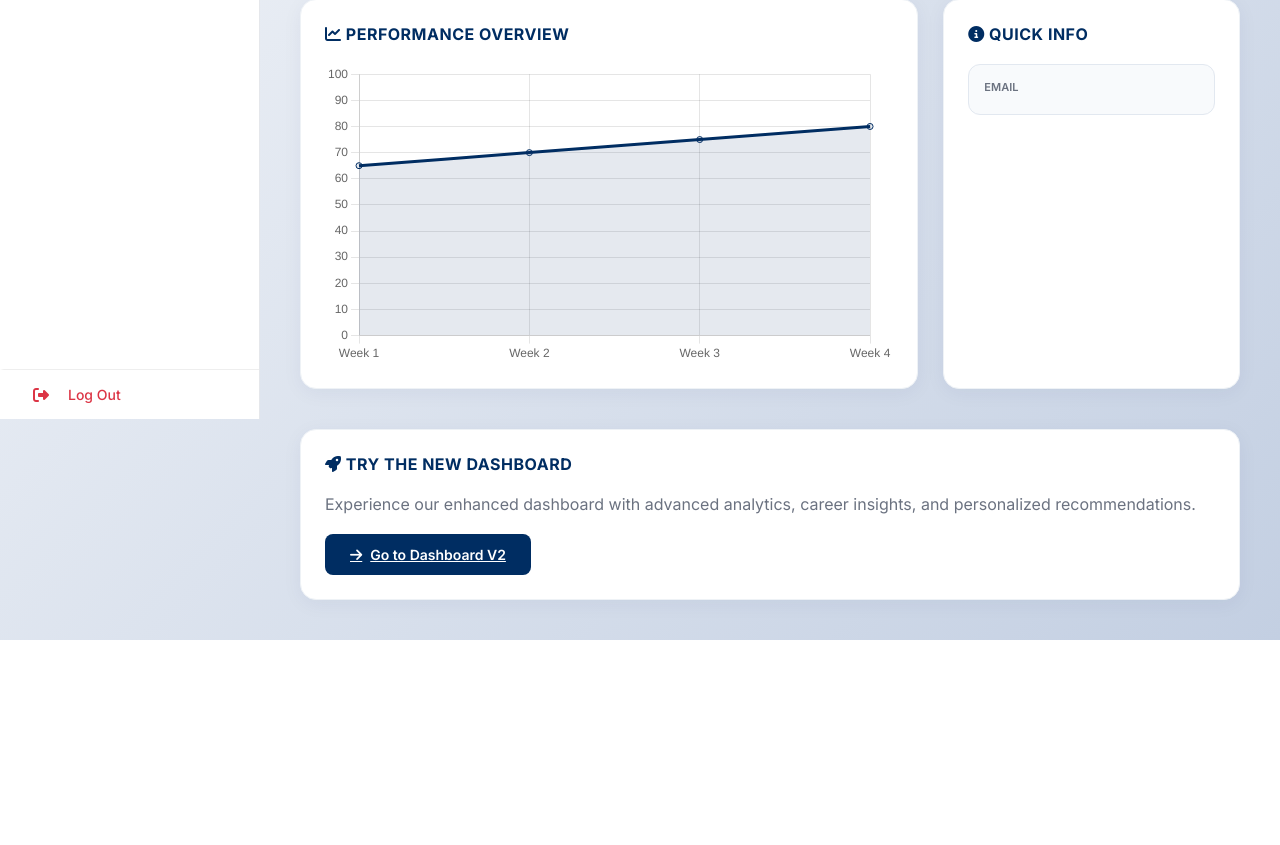
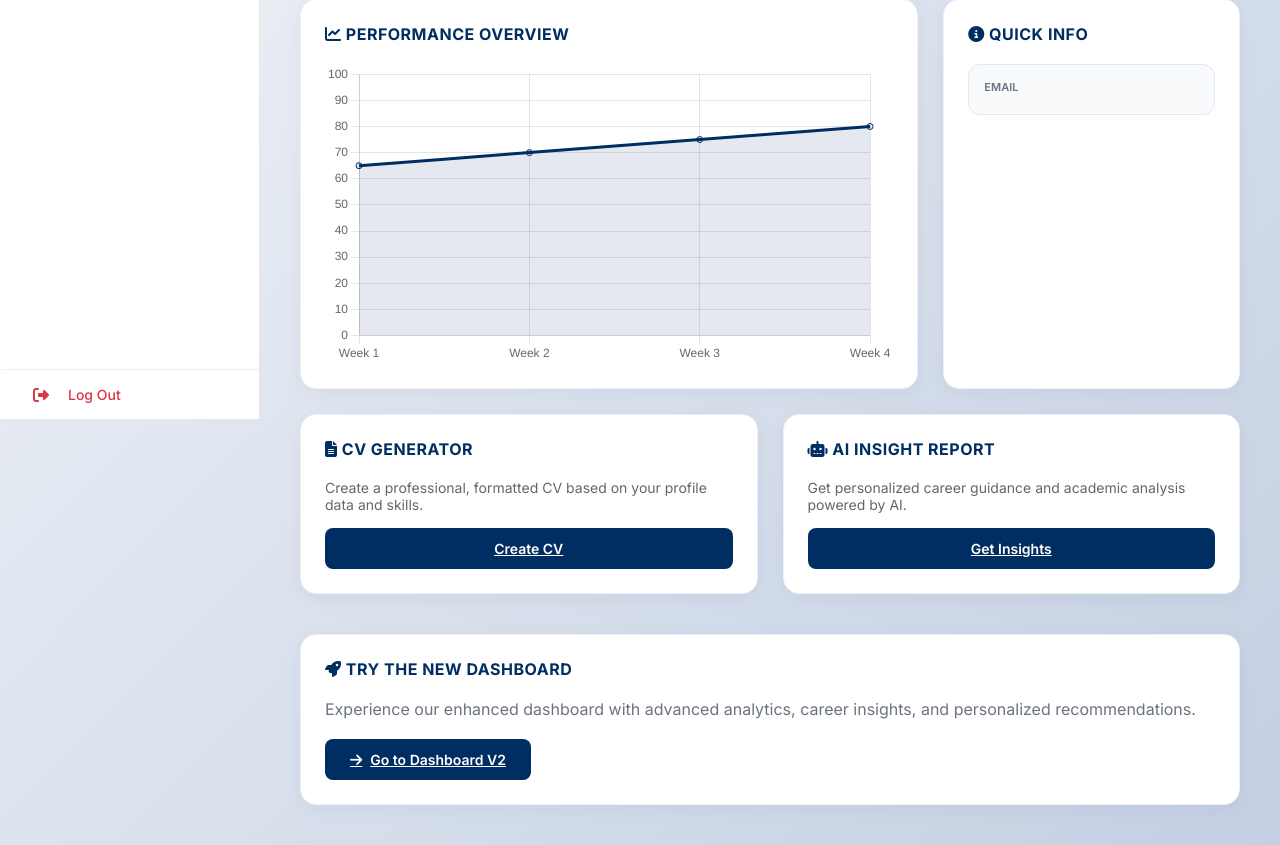
Before and after one commit to Walid1231/student-insight-system, a Flask app: template student-insight-system/templates/student_dashboard.html in a window 1280 px wide. Shown: the part 381-1226 px from the top of the page. Before the commit the page ends 1021 px from the top, so only its background shows below. Run offline with Flask 3, Linux system fonts and the light colour scheme; the template is opened without the code that fills it: values that come from a table or form of the project are taken from there, others are empty.

Commit message:
Add CV Generator and Insight Report links to dashboard

```diff
--- a/student-insight-system/templates/student_dashboard.html
+++ b/student-insight-system/templates/student_dashboard.html
@@ -94,6 +94,32 @@
                         {% endif %}
                     </div>
                 </div>
+                <!-- Tools Section -->
+                <div class="stat-card span-6">
+                    <div class="card-header">
+                        <div class="card-title"><i class="fas fa-file-alt"></i> CV Generator</div>
+                    </div>
+                    <p style="color: #666; margin-bottom: 15px; font-size: 14px;">
+                        Create a professional, formatted CV based on your profile data and skills.
+                    </p>
+                    <a href="{{ url_for('dashboard.create_profile') }}" class="btn-action btn-save"
+                        style="text-align: center; display: block;">
+                        Create CV
+                    </a>
+                </div>
+
+                <div class="stat-card span-6">
+                    <div class="card-header">
+                        <div class="card-title"><i class="fas fa-robot"></i> AI Insight Report</div>
+                    </div>
+                    <p style="color: #666; margin-bottom: 15px; font-size: 14px;">
+                        Get personalized career guidance and academic analysis powered by AI.
+                    </p>
+                    <a href="{{ url_for('dashboard.student_insight_report') }}" class="btn-action btn-save"
+                        style="text-align: center; display: block;">
+                        Get Insights
+                    </a>
+                </div>
             </div>
 
             <!-- Upgrade Notice -->
```
